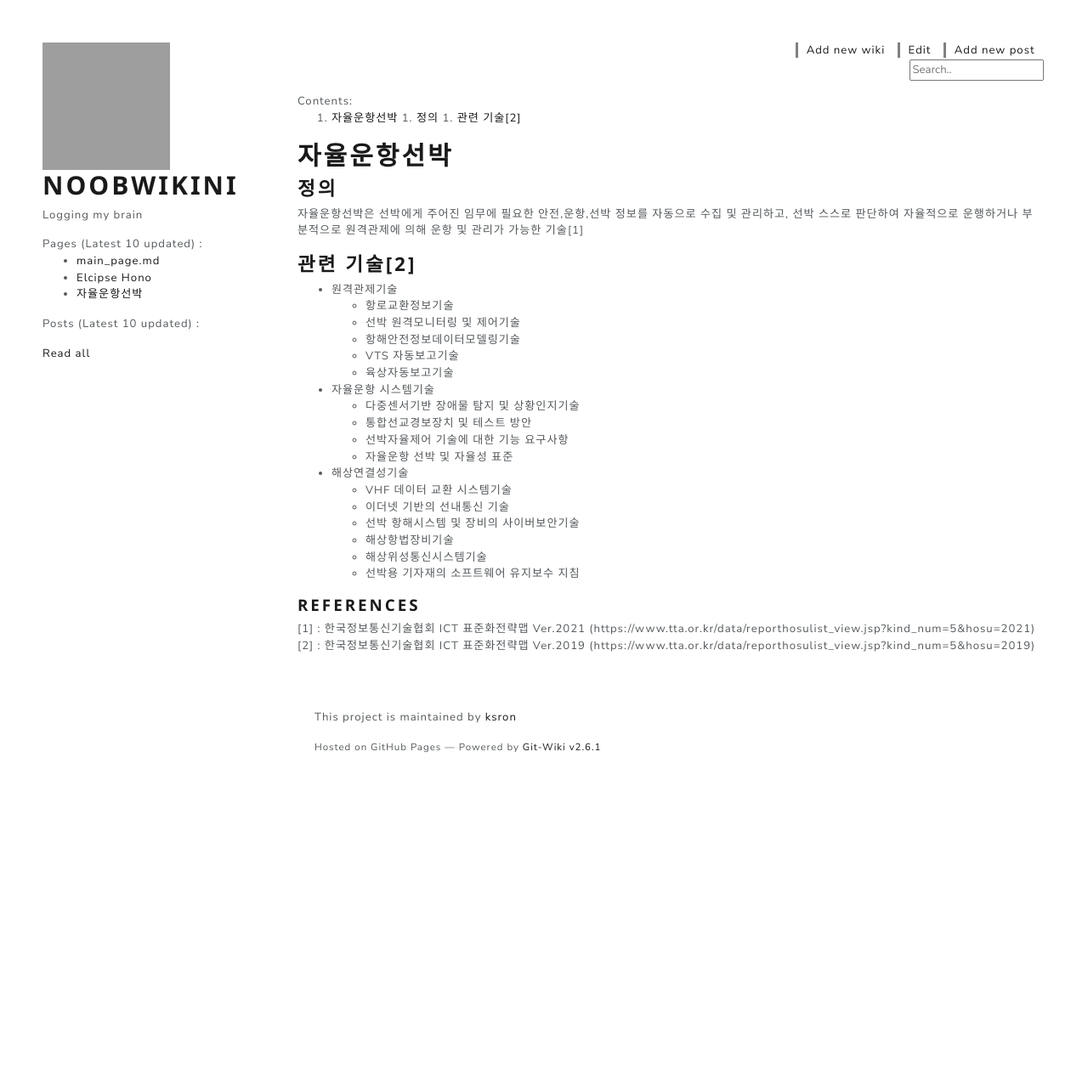
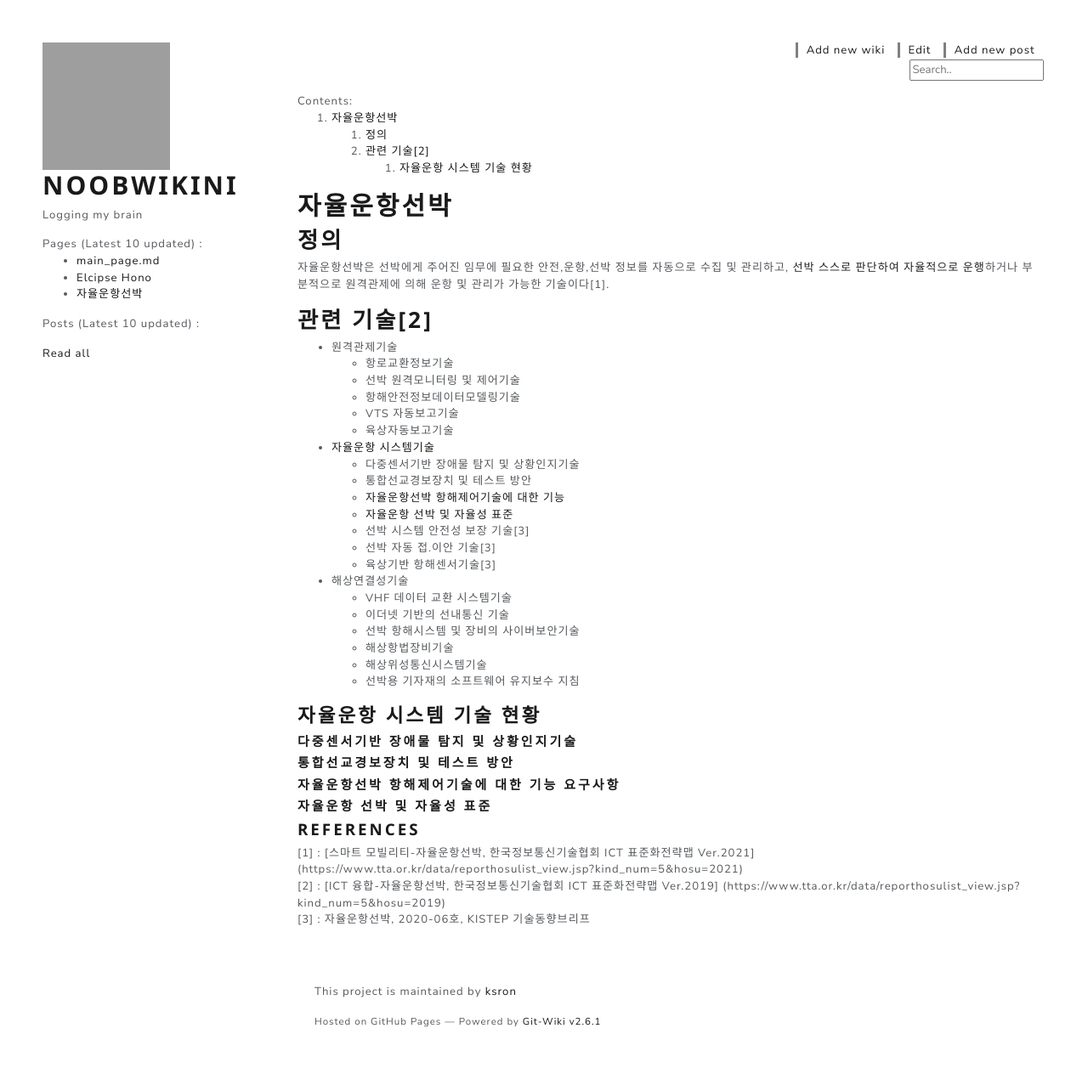
Before and after one commit to ksron/wiki, a Jekyll site: the page built from wiki/자율운항선박.md, in a window 1280 px wide. Shown: the whole page at 85% size. Built offline with Jekyll 4.4.1, drawn with Linux system fonts in a browser that asks for light colours; nearby versions of some CDN libraries; our own code applies the rules of GitHub Pages for plain Markdown files; before the commit the page ends 955 px from its top, so only the background shows below that; grey boxes are pictures that could not be loaded.

Commit message:
Update 자율운항선박.md

```diff
--- a/wiki/자율운항선박.md
+++ b/wiki/자율운항선박.md
@@ -1,21 +1,26 @@
 # 자율운항선박
 
-### 정의
+## 정의
 
-자율운항선박은 선박에게 주어진 임무에 필요한 안전,운항,선박 정보를 자동으로 수집 및 관리하고, 선박 스스로 판단하여 자율적으로 운행하거나 부분적으로 원격관제에 의해 운항 및 관리가 가능한 기술[1]
+자율운항선박은 선박에게 주어진 임무에 필요한 안전,운항,선박 정보를 자동으로 수집 및 관리하고, **선박 스스로 판단하여 자율적으로 운행**하거나 부분적으로 원격관제에 의해 운항 및 관리가 가능한 기술이다[1].
 
-### 관련 기술[2]
+
+
+## 관련 기술[2]
 * 원격관제기술
 	* 항로교환정보기술
     * 선박 원격모니터링 및 제어기술
     * 항해안전정보데이터모델링기술
     * VTS 자동보고기술
     * 육상자동보고기술
-* 자율운항 시스템기술
+* [자율운항 시스템기술](<#자율운항-시스템-기술-현황>)
 	* 다중센서기반 장애물 탐지 및 상황인지기술
     * 통합선교경보장치 및 테스트 방안
-    * 선박자율제어 기술에 대한 기능 요구사항
-    * 자율운항 선박 및 자율성 표준
+    * [자율운항선박 항해제어기술에 대한 기능](<#자율운항선박-항해제어기술에-대한-기능>)
+    * [자율운항 선박 및 자율성 표준](<#자율운항-선박-및-자율성-표준>)
+    * 선박 시스템 안전성 보장 기술[3]
+    * 선박 자동 접.이안 기술[3]
+    * 육상기반 항해센서기술[3]
 * 해상연결성기술
 	* VHF 데이터 교환 시스템기술
     * 이더넷 기반의 선내통신 기술
@@ -24,6 +29,14 @@
     * 해상위성통신시스템기술
     * 선박용 기자재의 소프트웨어 유지보수 지침
 
+### 자율운항 시스템 기술 현황
+##### 다중센서기반 장애물 탐지 및 상황인지기술
+##### 통합선교경보장치 및 테스트 방안
+##### 자율운항선박 항해제어기술에 대한 기능 요구사항
+##### 자율운항 선박 및 자율성 표준
+
+
 #### References
-[1] : 한국정보통신기술협회 ICT 표준화전략맵 Ver.2021 (https://www.tta.or.kr/data/reporthosulist_view.jsp?kind_num=5&hosu=2021)
-[2] : 한국정보통신기술협회 ICT 표준화전략맵 Ver.2019  (https://www.tta.or.kr/data/reporthosulist_view.jsp?kind_num=5&hosu=2019)
+[1] : [스마트 모빌리티-자율운항선박, 한국정보통신기술협회 ICT 표준화전략맵 Ver.2021] (https://www.tta.or.kr/data/reporthosulist_view.jsp?kind_num=5&hosu=2021)
+[2] : [ICT 융합-자율운항선박, 한국정보통신기술협회 ICT 표준화전략맵 Ver.2019]  (https://www.tta.or.kr/data/reporthosulist_view.jsp?kind_num=5&hosu=2019)
+[3] : 자율운항선박, 2020-06호, KISTEP 기술동향브리프
```
